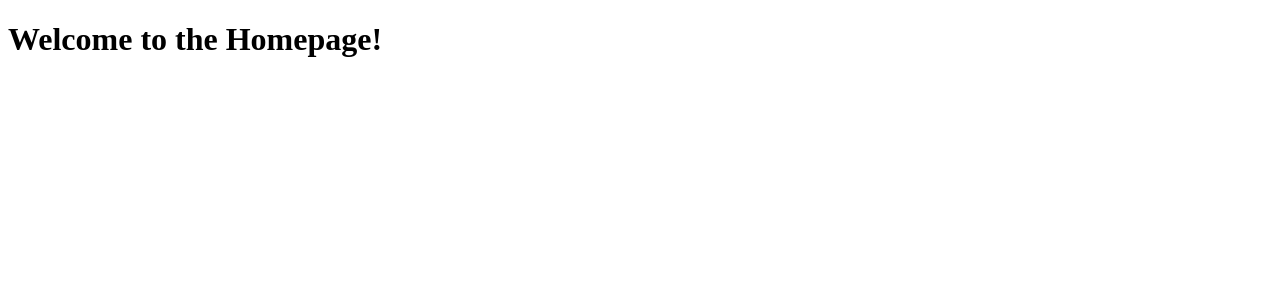
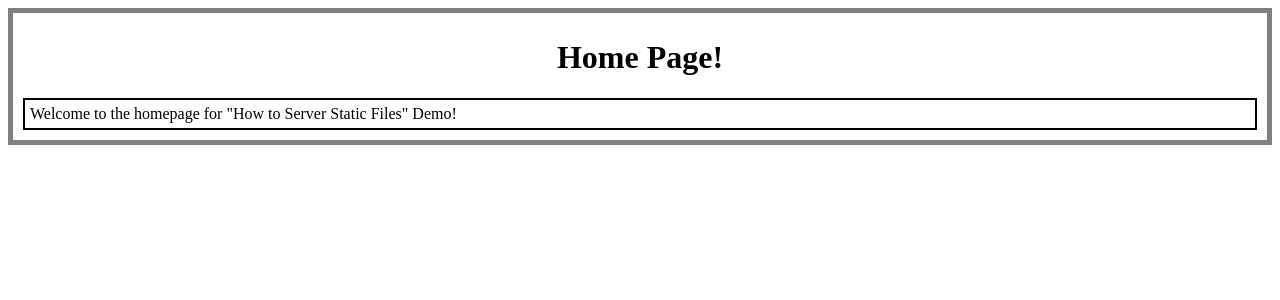
Before and after one commit to davidjnevin/flask_educative, a Flask app: page / in a window 1280 px wide. Shown: the top 300 px of the page. Run offline with Flask 3, Linux system fonts and the light colour scheme.

Commit message:
Add static files

```diff
--- /dev/null
+++ b/static/borders.css
@@ -0,0 +1,14 @@
+body {
+    border: 5px solid grey;
+    padding: 5px;
+}
+
+h1 {
+    text-align: center;
+}
+
+p {
+    border: 2px solid;
+    padding: 5px;
+    margin: 5px;
+}
--- a/templates/home.html
+++ b/templates/home.html
@@ -1,4 +1,10 @@
 <!DOCTYPE html>
 <html>
-<h1>Welcome to the Homepage!</h1>
+    <head>
+        <link rel="stylesheet" href="{{url_for('static', filename='borders.css')}}" />
+    </head>
+    <body>
+        <h1>Home Page!</h1>
+        <p>Welcome to the homepage for "How to Server Static Files" Demo!</p>
+    </body>
 </html>
```
Also changed, not shown: static/1.jpg (added).
